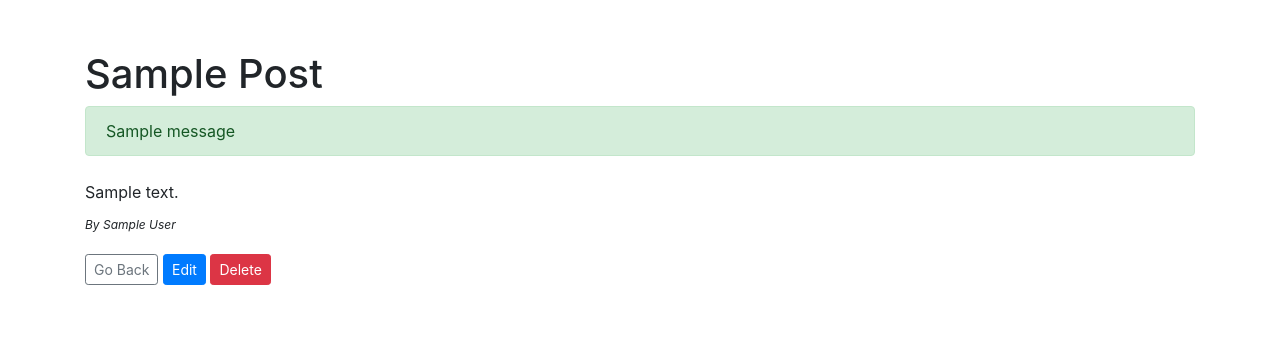
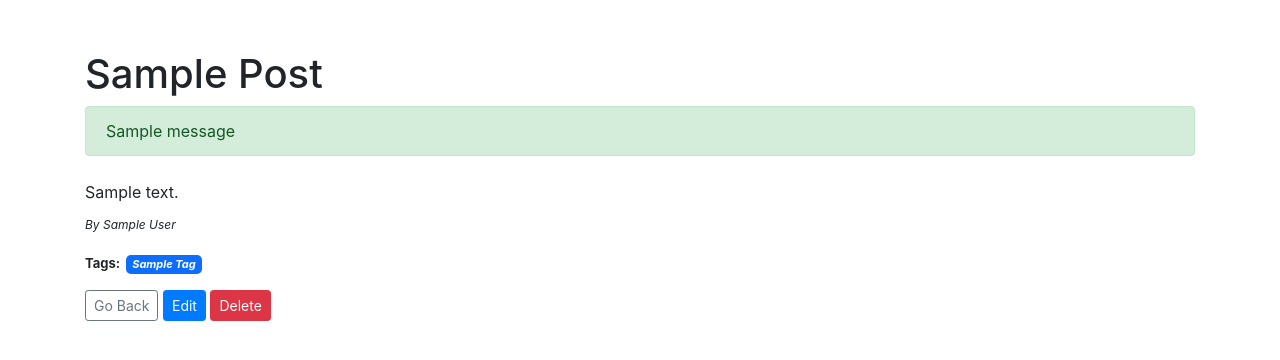
Before and after one commit to brianelizondo/SQLAlchemyManyToMany, a Flask app: page /posts/1 in a window 1280 px wide. Shown: the top 360 px of the page. Run offline with Flask 2, Linux system fonts and the light colour scheme; tables that the repository leaves empty hold one stand-in row (values such as "Sample post"); one stand-in notice (Sample message) is shown.

Commit message:
Part Three => Modify user interface for add new tag form, tag details, edit tags, delete tags and show post with tags

```diff
--- a/app.py
+++ b/app.py
@@ -248,7 +248,7 @@ def show_tagss():
     """
     Lists all tags, with links to the tag detail page
     """
-    tags = Tag.query.all()
+    tags = Tag.query.order_by('name').all()
     return render_template("tags.html", tags=tags)
 
 @app.route("/tags/<int:tag_id>")
@@ -257,7 +257,8 @@ def tags_details(tag_id):
     Show detail about a tag. Have links to edit form and to delete
     """
     tag = Tag.query.get(tag_id)
-    return render_template("tag_details.html", tag=tag)
+    posts = tag.posts
+    return render_template("tag_details.html", tag=tag, posts=posts)
 
 @app.route("/tags/new")
 def add_tag_form():
@@ -266,7 +267,7 @@ def add_tag_form():
     """
     return render_template("tag_new.html")
 
-@app.route("/users/new", methods=["POST"])
+@app.route("/tags/new", methods=["POST"])
 def add_tag_process():
     """
     Process add form, adds tag, and redirect to tag list
@@ -276,7 +277,7 @@ def add_tag_process():
     valid_fields = True
     if len(tag_name) == 0:
         valid_fields = False
-        flash("Please enter the tag name")
+        flash("Please enter a name for the tag")
 
     if valid_fields:
         new_tag = Tag(name=tag_name)
@@ -306,7 +307,7 @@ def tags_edit_process(tag_id):
     valid_fields = True
     if len(tag_name) == 0:
         valid_fields = False
-        flash("Please enter the tag name")
+        flash("Please enter a name for the tag")
 
     if valid_fields:
         update_tag.name = tag_name
--- a/models.py
+++ b/models.py
@@ -12,6 +12,10 @@ def connect_db(app):
 
 class User(db.Model):
     """Create a User model for SQLAlchemy"""
+    def __repr__(self):
+        """Show info about User"""
+        u = self
+        return f"<User - ID: {u.id} Full_Name: {u.full_name}>"
 
     __tablename__ = "users"
 
@@ -33,6 +37,10 @@ class User(db.Model):
 
 class Post(db.Model):
      """Create a Post model for SQLAlchemy"""
+     def __repr__(self):
+        """Show info about Post"""
+        p = self
+        return f"<Post - ID: {p.id} Title: {p.title}>"
 
      __tablename__ = "post"
 
@@ -44,6 +52,7 @@ class Post(db.Model):
 
      # users = db.relationship('User', backref='posts')
      users = db.relationship('User')
+     tags = db.relationship('Tag', secondary='posts_tags', backref='posts')
 
 
 class PostTag(db.Model):
@@ -57,10 +66,12 @@ class PostTag(db.Model):
 
 class Tag(db.Model):
     """Create a Tag model for SQLAlchemy"""
+    def __repr__(self):
+        """Show info about Tag"""
+        t = self
+        return f"<Tag - ID: {t.id} name: {t.name}>"
 
     __tablename__ = "tag"
 
     id = db.Column(db.Integer, primary_key=True, autoincrement=True)
     name = db.Column(db.Text, nullable=False, unique=True)
-
-    posts = db.relationship('Post', secondary='posts_tags', backref='tag')
--- a/static/style.css
+++ b/static/style.css
@@ -31,3 +31,25 @@ ul li{
 .post_author_2{
     font-size: 12px;
 }
+
+.tags_list{
+    font-size: 13px;
+    font-weight: bold;
+}
+.button_tag{
+    background-color: #0d6efd;
+    border: none;
+    border-radius: 5px;
+    color: white;
+    font-size: 11px;
+    font-weight: bold;
+    font-style: italic;
+    padding: 2px 6px 3px 6px;
+    margin-left: 3px;
+    text-transform: capitalize;
+}
+.button_tag:hover{
+    background-color: #0e64e6;
+    color: white;
+    text-decoration: none;
+}
--- a/templates/post_details.html
+++ b/templates/post_details.html
@@ -16,6 +16,11 @@
       {% endwith %}
       <p class="text-start mt-4">{{ post.content }}</p>
       <p class="text-start mb-4 post_author"> By {{ post.users.full_name }}</p>
+      <div class="tags_list mb-3">Tags:
+        {% for tag in post.tags %}
+        <a class="button_tag" href="/tags/{{ tag.id }}" role="button">{{ tag.name }}</a>
+        {% endfor %}
+      </div>
       <a class="btn btn-outline-secondary btn-sm" href="/users/{{ post.user_id }}" role="button">Go Back</a>
       <a class="btn btn-primary btn-sm" href="/posts/{{ post.id }}/edit" role="button">Edit</a>
       <a class="btn btn-danger btn-sm" href="/posts/{{ post.id }}/delete" role="button">Delete</a>
```
Also changed, not shown: templates/tag_details.html (added, +31 -0 lines), templates/tag_edit.html (added, +32 -0 lines), templates/tag_new.html (added, +32 -0 lines), templates/tags.html (added, +29 -0 lines).
